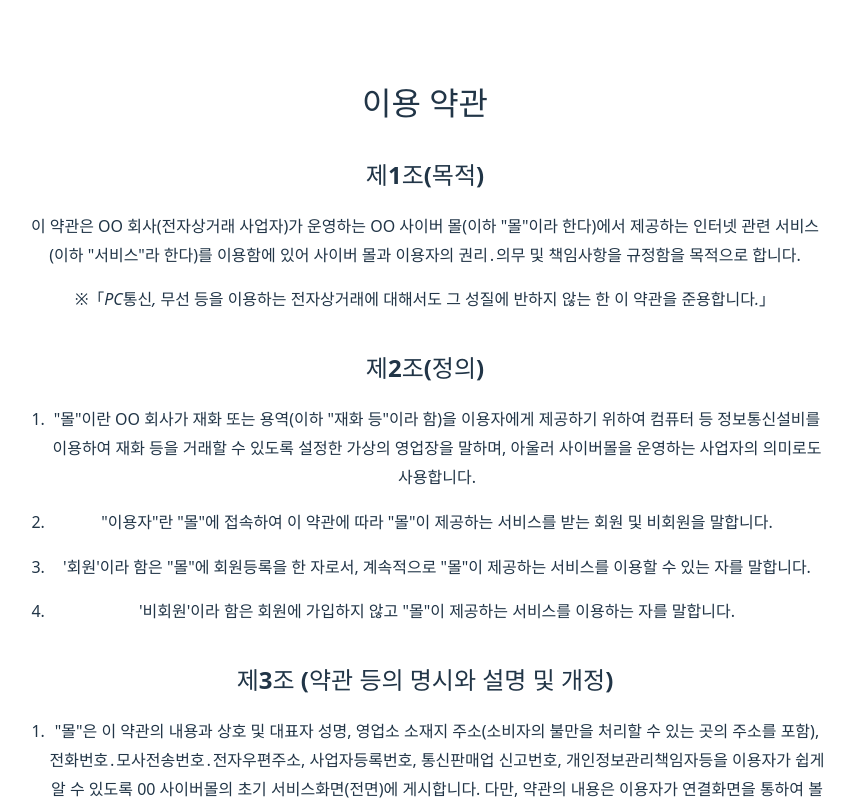
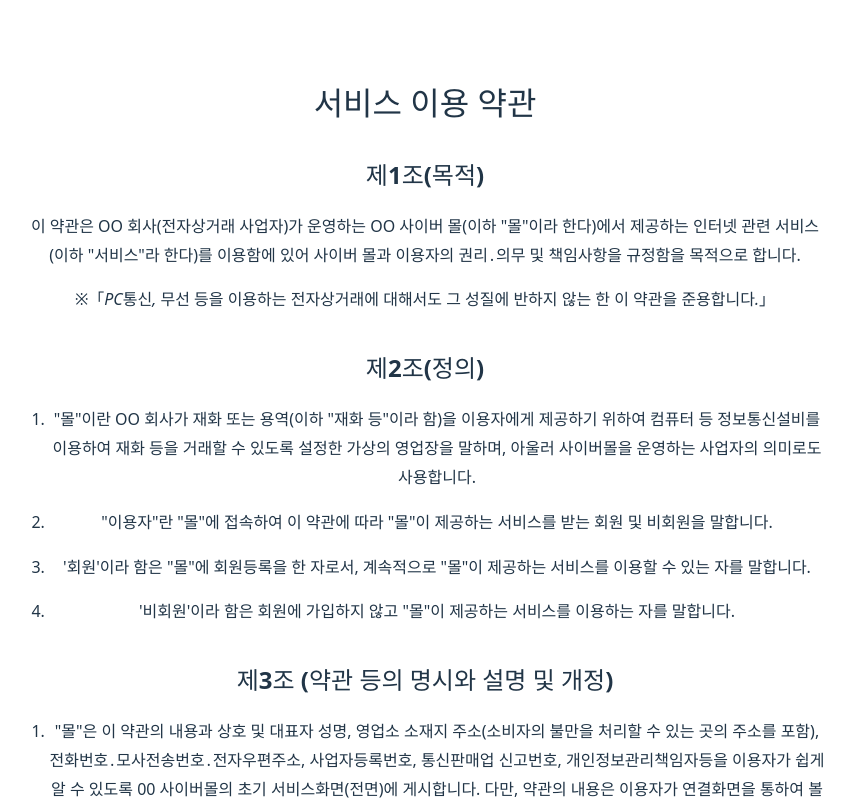
Before and after one commit to LimFull/random-pick-arena-official-web, a React app: page /random-pick-arena-official-web/terms-of-use in a window 1280 px wide. Shown: the top 800 px of the page, without its empty margins (215-1069 px from the left). Built offline with nearby package versions, Linux system fonts and the light colour scheme; the HTML template or start-up script is replaced by a standard one.

Commit message:
fix: 이용 약관 -> 서비스 이용 약관

```diff
--- a/src/pages/TermsOfUse.jsx
+++ b/src/pages/TermsOfUse.jsx
@@ -1,7 +1,7 @@
 function TermsOfUse() {
   return (
     <div style={{ padding: '2rem', maxWidth: '800px', margin: '0 auto', lineHeight: '1.8' }}>
-      <h1 style={{ marginBottom: '2rem', fontSize: '2rem', fontWeight: 'bold' }}>이용 약관</h1>
+      <h1 style={{ marginBottom: '2rem', fontSize: '2rem', fontWeight: 'bold' }}>서비스 이용 약관</h1>
 
       <section style={{ marginBottom: '2rem' }}>
         <h2 style={{ fontSize: '1.5rem', fontWeight: 'bold', marginBottom: '1rem', marginTop: '2rem' }}>제1조(목적)</h2>
```
